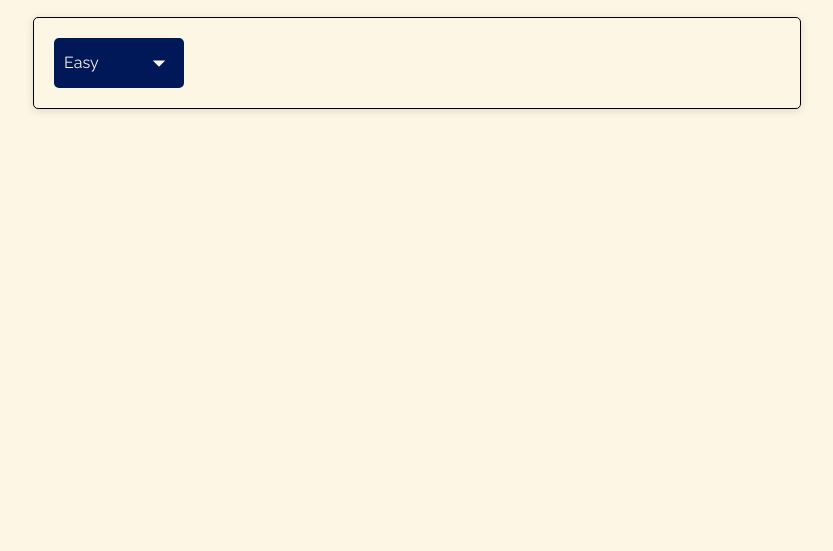
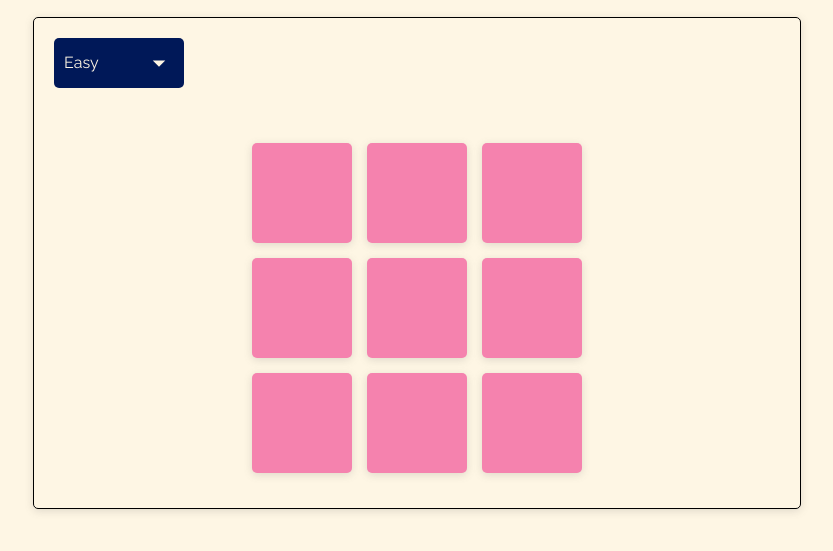
Before and after one commit to ctomat/tic-tac-toe, a website built with Vite: page index.html in a window 1280 px wide. Shown: the part 63-614 px from the top of the page, without its empty margins (223-1056 px from the left). Built offline with nearby package versions, Linux system fonts and the light colour scheme.

Commit message:
Create Player Factory and Board Module

```diff
--- a/index.html
+++ b/index.html
@@ -26,6 +26,9 @@
         </div>
         <div id="options-container" class="position-absolute d-flex top-80 gap-10 direction-column "></div>
       </div>
+      <div id="game-board"
+        class="w-100p h-400 d-grid template-columns-3-100px template-rows-3-100px gap-15 place-content-center">
+      </div>
     </div>
   </main>
   <script type="module" src="/src/main.ts"></script>
--- a/src/main.css
+++ b/src/main.css
@@ -26,6 +26,10 @@ p {
 
 .d-flex {
     display: flex;
+}
+
+.d-grid {
+    display: grid;
 }
 
 .d-none {
@@ -58,6 +62,23 @@ p {
     gap: 10px;
 }
 
+.gap-15 {
+    gap: 15px;
+}
+
+/*GRID*/
+.place-content-center {
+    place-content: center;
+}
+
+.template-columns-3-100px {
+    grid-template-columns: repeat(3, 100px);
+}
+
+.template-rows-3-100px {
+    grid-template-rows: repeat(3, 100px);
+}
+
 /*MARGIN*/
 
 .m-20 {
@@ -78,12 +99,22 @@ p {
 
 /*FONT*/
 
+.font-s-symbols {
+    font-size: 60px;
+}
+
 .font-s-xl {
     font-size: 2.5rem;
 }
 
 .font-s-lg {
     font-size: 2.0rem;
+}
+
+/*FONT WEIGHT*/
+
+.bold {
+    font-weight: bold;
 }
 
 /*WIDTH*/
@@ -110,8 +141,8 @@ p {
     height: 130px;
 }
 
-.vh-50 {
-    height: 50vh;
+.h-400 {
+    height: 400px;
 }
 
 /*BORDER*/
@@ -136,6 +167,11 @@ p {
 
 .bg-white {
     background-color: var(--white-color);
+}
+
+
+.bg-pink {
+    background-color: var(--pink-background-color);
 }
 
 /*TEXT COLOR*/
--- a/src/main.ts
+++ b/src/main.ts
@@ -1,10 +1,27 @@
-import type { difficultyType } from './types/types.js'
+import type {
+  difficultyType,
+  playerSymbolType,
+  playerReturnType,
+} from './types/types.js'
 import './main.css'
+
+/* PLAYER FACTORY FUNCTION */
+
+const PlayerFactory = (symbol: playerSymbolType): playerReturnType => {
+  const playerSymbol = symbol
+  let playerScore = 0
+
+  const incrementPlayerScore = (): number => playerScore++
+
+  return { playerScore, playerSymbol, incrementPlayerScore }
+}
+
+const firstPlayer = PlayerFactory('X')
 
 /* MODULE FOR GAME RULES */
 
 const gameRulesModule = (() => {
-  const difficultyLevels = ['Easy', 'Medium', 'Hard', 'Impossible']
+  const difficultyLevels = ['Easy', 'Medium', 'Hard', 'Impossible', 'VS Player']
   let difficultySelected: difficultyType = 'Easy'
 
   const changeDifficultyLevel = (difficulty: difficultyType): void => {
@@ -21,7 +38,7 @@ const gameRulesModule = (() => {
 /* ------------------- */
 
 /* SELECT LOGIC */
-;(() => {
+const prettySelectModule = (() => {
   /* STANDARD SELECT QUERY SELECTOR */
   const selectElement: HTMLSelectElement = document.querySelector(
     '#difficulty-select'
@@ -29,7 +46,6 @@ const gameRulesModule = (() => {
   /* ------------------- */
 
   /* POPULATE STANDARD SELECT WITH THE GIVEN DIFFICULTIES */
-  ;(function () {
   gameRulesModule.difficultyLevels.map((option) => {
     const optionElement = document.createElement('option')
     optionElement.setAttribute('value', option)
@@ -37,7 +53,6 @@ const gameRulesModule = (() => {
     selectElement?.appendChild(optionElement)
     return ''
   })
-  })()
   /* ------------------- */
 
   /* PRETTY SELECT QUERY SELECTOR */
@@ -91,7 +106,7 @@ const gameRulesModule = (() => {
   /* ------------------- */
 
   /* CREATE PRETTY SELECTOR OPTIONS */
-  ;(() => {
+  const createPrettySelector = (): void => {
     gameRulesModule.difficultyLevels.map((difficulty, index) => {
       const buttonContainer = document.createElement('div')
       buttonContainer.classList.add(
@@ -141,7 +156,7 @@ const gameRulesModule = (() => {
     })
 
     selectContainer.appendChild(optionsContainer)
-  })()
+  }
   /* ------------------- */
 
   /* EVENTS */
@@ -151,4 +166,37 @@ const gameRulesModule = (() => {
     showOptions()
   })
   /* ------------------- */
+
+  return { createPrettySelector }
 })()
+
+const gameBoardModule = (() => {
+  const board = document.querySelector('#game-board')
+  const boardArray = ['', '', '', '', '', '', '', '', '']
+
+  const createGameBoard = (): void => {
+    boardArray.forEach((square, index) => {
+      const button: HTMLButtonElement = document.createElement('button')
+      button.classList.add(
+        'box-shadow-1',
+        'bg-pink',
+        'border-r-5',
+        'cursor-pointer',
+        'font-s-symbols',
+        'bold'
+      )
+      button.innerText = square
+      button.addEventListener('click', () => {
+        button.innerText = firstPlayer.playerSymbol
+        boardArray.splice(index, 1, firstPlayer.playerSymbol)
+      })
+
+      board?.appendChild(button)
+    })
+  }
+
+  return { createGameBoard }
+})()
+
+prettySelectModule.createPrettySelector()
+gameBoardModule.createGameBoard()
--- a/src/styles/colors.css
+++ b/src/styles/colors.css
@@ -7,4 +7,5 @@
     --darker-blue-color: #001858;
     --regular-blue-color: #172c66;
     --white-color: #fef6e4;
+    --pink-background-color: #f582ae;
 }
```
Also changed, not shown: src/types/types.ts (+7 -1 lines). Lines whose indentation alone changed are shown as unchanged.
